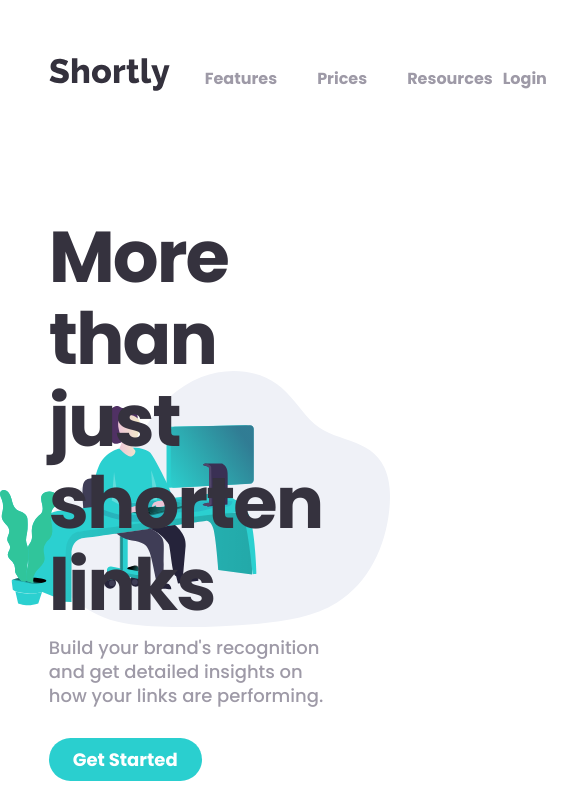
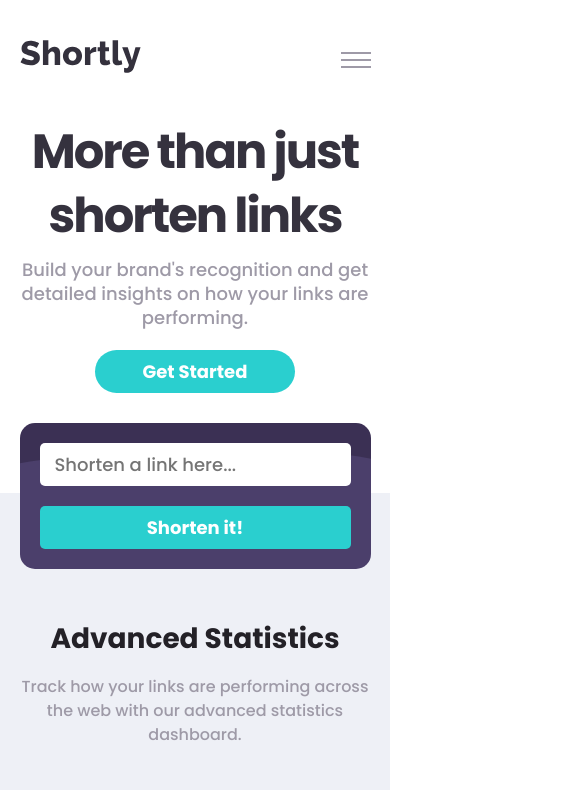
Before and after one commit to Vieira14N/url-shortening-page, a React (Create React App) app: page / in a window 390 px wide. Shown: the top 790 px of the page, 585 px wide, since content can reach past the window. Built offline with nearby package versions, Linux system fonts and the light colour scheme.

Commit message:
style: responsividade feita

```diff
--- a/src/components/Header.js
+++ b/src/components/Header.js
@@ -3,10 +3,16 @@ import logo from '../images/logo.svg'
 import '../styles/Header.css'
 
 export default function Header() {
+
+    function toggleMenu(){
+        const menu = document.querySelector('.mobile-nav')
+        menu.classList.toggle('active')
+    }
+
     return (
         <header>
             <div className='logo-nav'>
-                <a href='index.html'> <img src={logo} alt='logo'/> </a>
+                <a href='index.html'> <img src={logo} alt='logo' /> </a>
                 <nav>
                     <ul>
                         <li>Features</li>
@@ -23,6 +29,20 @@ export default function Header() {
                     </ul>
                 </nav>
             </div>
+
+            <div className='hamburger-menu' onClick={toggleMenu}></div>
+
+            <nav className='mobile-nav'>
+                <ul>
+                    <li>Features</li>
+                    <li>Prices</li>
+                    <li>Resources</li>
+                    <li className='bar'></li>
+                    <li>Login</li>
+                    <li> <button>Sign Up</button> </li>
+                </ul>
+            </nav>
+
         </header>
     )
 }
--- a/src/components/Shorten.js
+++ b/src/components/Shorten.js
@@ -28,18 +28,15 @@ export default function Shorten() {
 
     copyBtn.forEach(btn => {
       btn.addEventListener('click', (e) => {
-        if(e.target.localName === "button"){
-            const copyText = e.target.previousElementSibling.textContent
-            navigator.clipboard.writeText(copyText)
-            e.target.innerHTML = 'Copied!'
+        if (e.target.localName === "button") {
+          const copyText = e.target.previousElementSibling.textContent
+          navigator.clipboard.writeText(copyText)
+          e.target.classList.add('active')
+          e.target.innerHTML = 'Copied!'
         }
       })
     })
-
-
   }
-
-
 
   return (
     <section className='shorten-section'>
@@ -51,11 +48,7 @@ export default function Shorten() {
         ></input>
         <button onClick={createLink} >Shorten it!</button>
       </div>
-      <div className='link-container'>
-
-
-
-      </div>
+      <div className='link-container'></div>
     </section>
   )
 }
--- a/src/styles/Cover.css
+++ b/src/styles/Cover.css
@@ -11,6 +11,10 @@
     margin: 0 auto;
     position: relative;
     margin-top: 100px;
+}
+
+.text img{
+    display: none;
 }
 
 section h1{
@@ -51,3 +55,39 @@ section img {
     right: -260px;
     width: 600px;
 }
+
+@media screen and (max-width: 500px){
+    .cover-section, .text, h1{
+        padding: 0;
+        margin: 0;
+    }
+
+    .cover-section {
+        padding-bottom: 80px;
+    }
+
+    .cover-section{
+        width: 90%;
+        margin: 0 auto;
+        background-image: none;
+    }
+
+    .text{
+        width: 100%;
+    }
+
+    .text button{
+        max-width: 200px;
+        margin: 20px auto;
+    }
+
+    .cover-section h1{
+        font-size: 48px;
+        text-align: center;
+        line-height: 64px;
+    }
+
+    .cover-section p {
+        text-align: center;
+    }
+}
--- a/src/styles/Header.css
+++ b/src/styles/Header.css
@@ -47,3 +47,102 @@ nav ul li:hover{
     background-color: hsla(180, 66%, 49%,0.6);
     cursor: pointer;
 }
+
+.hamburger-menu{
+    display: none;
+}
+
+.mobile-nav{
+    display: none;
+}
+
+@media screen and (max-width: 500px){
+
+    header {
+        width: 90%;
+    }
+
+    header div nav {
+        display: none;
+    }
+
+    .hamburger-menu{
+        display: block;
+        width: 30px;
+        height: 2px;
+        background-color: hsl(257, 7%, 63%);
+        cursor: pointer;
+        position: relative;
+    }
+
+    .hamburger-menu::before{
+        content: '';
+        position: absolute;
+        width: 30px;
+        height: 2px;
+        background-color: hsl(257, 7%, 63%);
+        bottom: 7px;
+    }
+
+    .hamburger-menu::after{
+        content: '';
+        position: absolute;
+        width: 30px;
+        height: 2px;
+        background-color: hsl(257, 7%, 63%);
+        top: 7px;
+    }
+
+    .mobile-nav{
+        background-color: hsl(257, 27%, 26%);
+        width: 90%;
+        height: fit-content;
+        position: absolute;
+        top: 100px;
+        z-index: 2;
+        border-radius: 10px;
+        padding: 30px 15px;
+    }
+
+    .mobile-nav.active{
+        display: block;
+    }
+
+    .mobile-nav ul{
+        flex-direction: column;
+    }
+
+    .mobile-nav ul li:last-child{
+        width: 90%;
+    }
+
+    .mobile-nav ul li{
+        text-decoration: none;
+        color: white;
+        font-size: 18px;
+        margin-bottom: 20px;
+    }
+
+    .mobile-nav .bar{
+        display: block;
+        width: 90%;
+        border-bottom: 1px solid hsla(257, 7%, 63%,0.3);
+    }
+
+    button{
+        width: 100%;
+        display: block;
+        border: none;
+        background-color: hsl(180, 66%, 49%);
+        border-radius: 30px;
+        padding: 10px;
+        color: white;
+        font-size: 18px;
+        font-weight: 700;
+        cursor: pointer;
+    }
+
+    button:hover{
+        background-color: hsla(180, 66%, 49%,0.6);
+    }
+}
--- a/src/styles/footer.css
+++ b/src/styles/footer.css
@@ -59,3 +59,26 @@ footer {
 .footer-info svg path:hover{
     fill: hsl(180, 66%, 49%);
 }
+
+@media screen and (max-width: 500px){
+    .footer-container{
+        flex-wrap: wrap;
+        flex-direction: column;
+
+    }
+
+    .footer-info{
+        flex-wrap: wrap;
+        flex-direction: column;
+    }
+
+    .footer-info ul{
+        margin: 0;
+        margin-bottom: 30px;
+    }
+
+    .footer-container .logo{
+        align-self: center;
+        margin-bottom: 15px;
+    }
+}
--- a/src/styles/shorten.css
+++ b/src/styles/shorten.css
@@ -45,6 +45,10 @@
     width: 75%;
 }
 
+.active, .active:hover{
+    background-color: hsl(257, 27%, 26%);
+}
+
 .link-container .link {
     display: flex;
     justify-content: space-between;
@@ -77,3 +81,39 @@
     margin: 0;
     border-radius: 5px;
 }
+
+@media screen and (max-width: 500px){
+    .input-container{
+        flex-wrap: wrap;
+        width: 90%;
+        padding: 20px;
+    }
+
+    .input-container .input {
+        width: 100%;
+        margin-bottom: 20px;
+    }
+
+    .link-container{
+        width: 90%;
+    }
+
+    .link-container .link{
+        flex-wrap: wrap;
+        padding: 20px;
+    }
+
+    .link-container .link p{
+        margin-bottom: 20px;
+    }
+
+    .link-container .link div {
+        width: 100%;
+        flex-wrap: wrap;
+        border-top: 1px solid hsla(257, 7%, 63%, 0.3);
+    }
+
+    .link-container .link div p {
+        padding-top: 20px;
+    }
+}
--- a/src/styles/statistics.css
+++ b/src/styles/statistics.css
@@ -85,3 +85,31 @@
     font-size: 16px;
     margin: 0;
 }
+
+@media screen and (max-width: 500px){
+    .statistics-container{
+        width: 90%;
+    }
+
+    .statistics-container h2{
+        font-size: 28px;
+    }
+
+    .statistics-container p {
+        font-size: 16px;
+    }
+
+    .cards-container{
+        flex-wrap: wrap;
+        height: fit-content;
+    }
+
+    .cards-container .bar {
+        display: none;
+    }
+
+    .cards-container .cards {
+        width: 100%;
+        margin-bottom: 60px;
+    }
+}
```
Also changed, not shown: src/components/Footer.js (+7 -5 lines).
